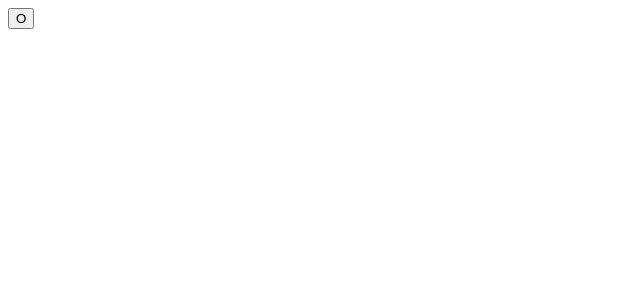
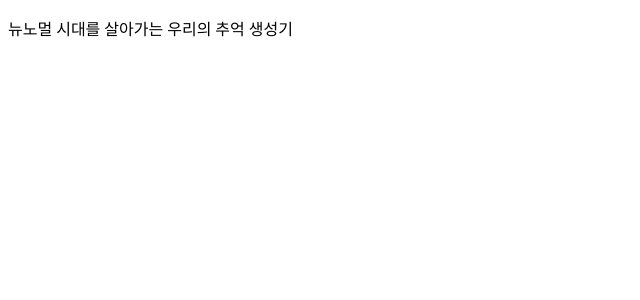
Before and after one commit to CodeSoom/dategacha, a React app: page / in a window 1280 px wide. Shown: the top 300 px of the page, without its empty margins (0-640 px from the left). Built offline with nearby package versions, Linux system fonts and the light colour scheme.

Commit message:
Create `App` component
- Create`App` component to separate concerns.

```diff
--- /dev/null
+++ b/src/App.jsx
@@ -0,0 +1,9 @@
+import React from 'react';
+
+export default function App() {
+  return (
+    <>
+      <p>뉴노멀 시대를 살아가는 우리의 추억 생성기</p>
+    </>
+  );
+}
--- a/src/index.jsx
+++ b/src/index.jsx
@@ -1,10 +1,10 @@
 import React from 'react';
 import ReactDOM from 'react-dom';
 
+import App from './App';
+
 const element = (
-  <div>
-    <button type="button">O</button>
-  </div>
+  <App />
 );
 
 ReactDOM.render(element, document.getElementById('app'));
```
Also changed, not shown: 2 other files (tests, documents, lock files or other folders).
